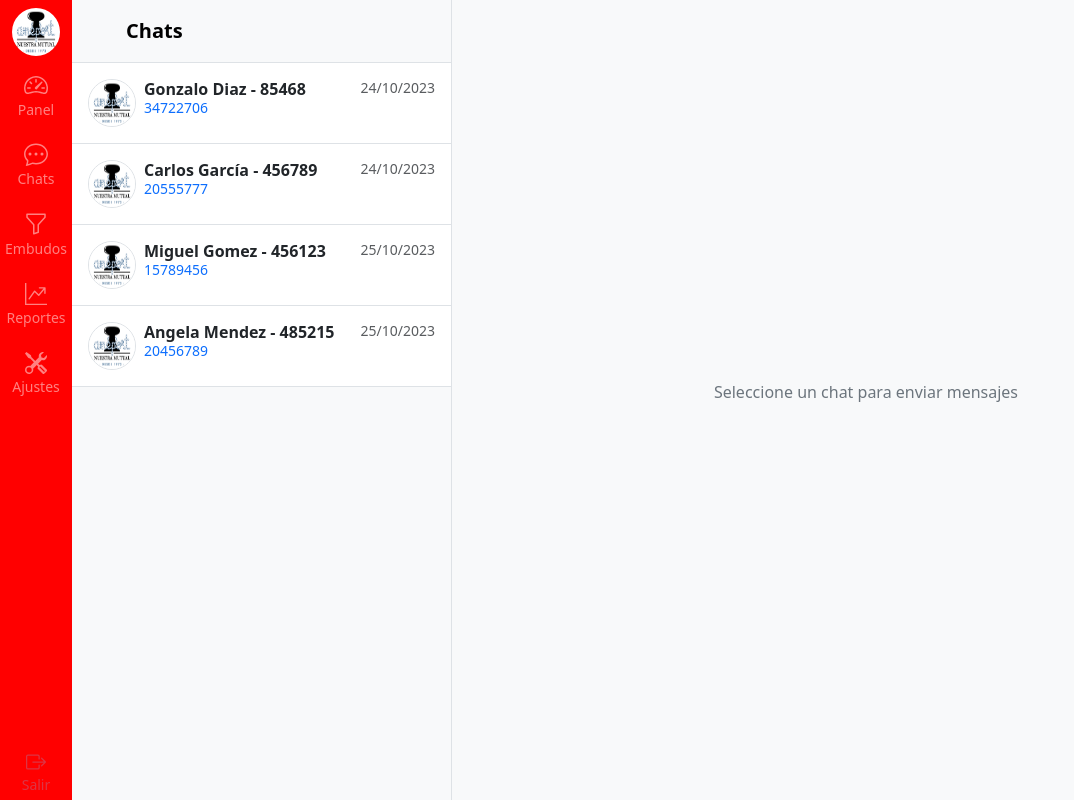
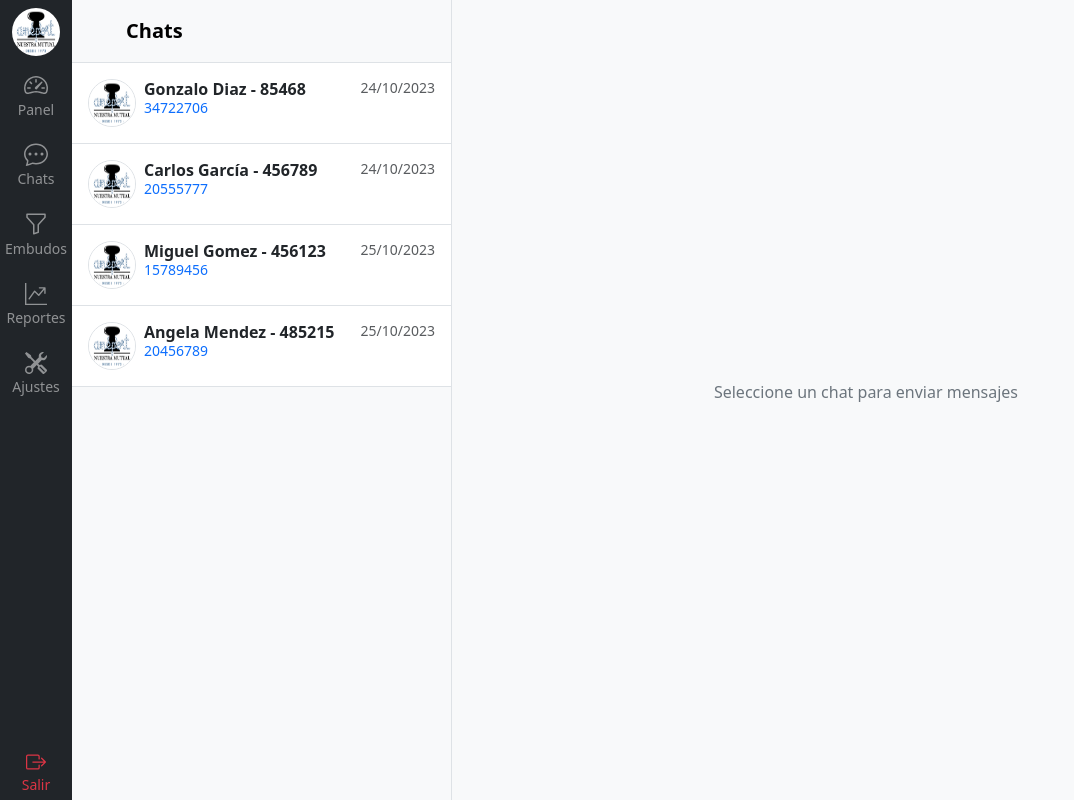
Before and after one commit to UnionSI/djangochat, a Django app: page /rooms/chats/ in a window 1280 px wide. Shown: the whole page, without its empty margins (0-1074 px from the left). Run offline with Django 4.2, Linux system fonts and the light colour scheme; a user stored in the database is signed in; data comes from the database, SQL or seed files in the repository.

Commit message:
subir a render v2

```diff
--- a/static/css/style.css
+++ b/static/css/style.css
@@ -24,7 +24,3 @@
 .display-none-important {
     display: none !important;
 }
-
-.bg-dark {
-    background-color: red !important;
-}
--- a/templates/base.html
+++ b/templates/base.html
@@ -12,6 +12,7 @@
         <!-- <script src="https://cdn.tailwindcss.com"></script> -->
         <link href="https://cdn.jsdelivr.net/npm/bootstrap@5.3.0/dist/css/bootstrap.min.css" rel="stylesheet" integrity="sha384-9ndCyUaIbzAi2FUVXJi0CjmCapSmO7SnpJef0486qhLnuZ2cdeRhO02iuK6FUUVM" crossorigin="anonymous">
         <link rel="stylesheet" href="{% static 'css/style.css' %}">
+        <link rel="stylesheet" href="{% static 'css/new-style.css' %}">
         <style>
 
 
--- a/templates/room/chats.html
+++ b/templates/room/chats.html
@@ -65,6 +65,6 @@
 {{ room.id|json_script:"json-roomname" }}
 {{ request.user.username|json_script:"json-username" }}
 
-<script src="{% static 'js/chatWebSocket.js' %}"></script>
+<script type="" src="{% static 'js/chatWebSocket.js' %}"></script>
 
 {% endblock %}
```
